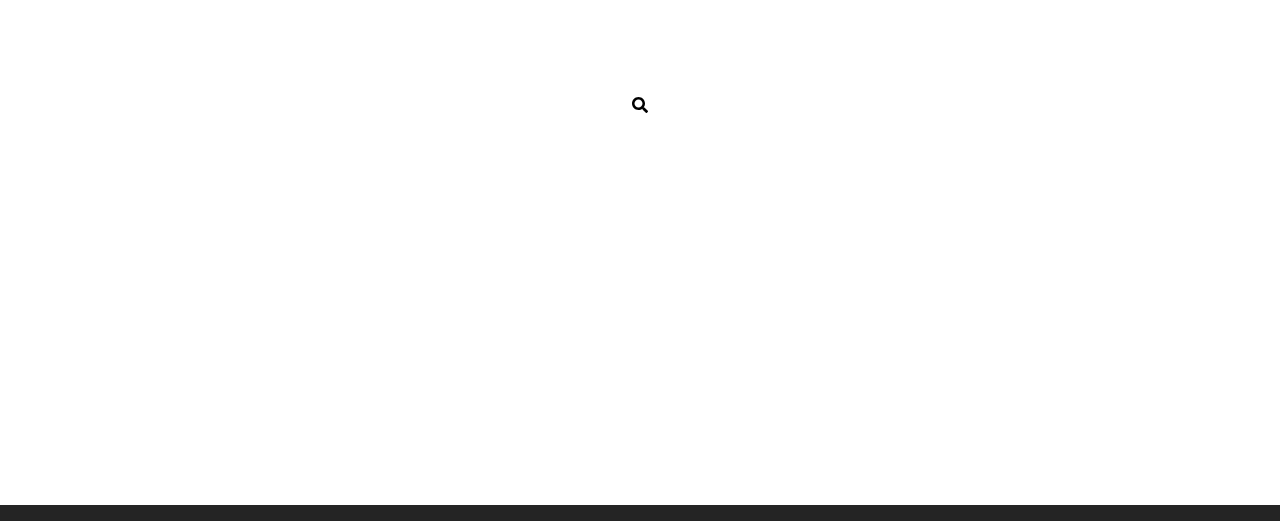
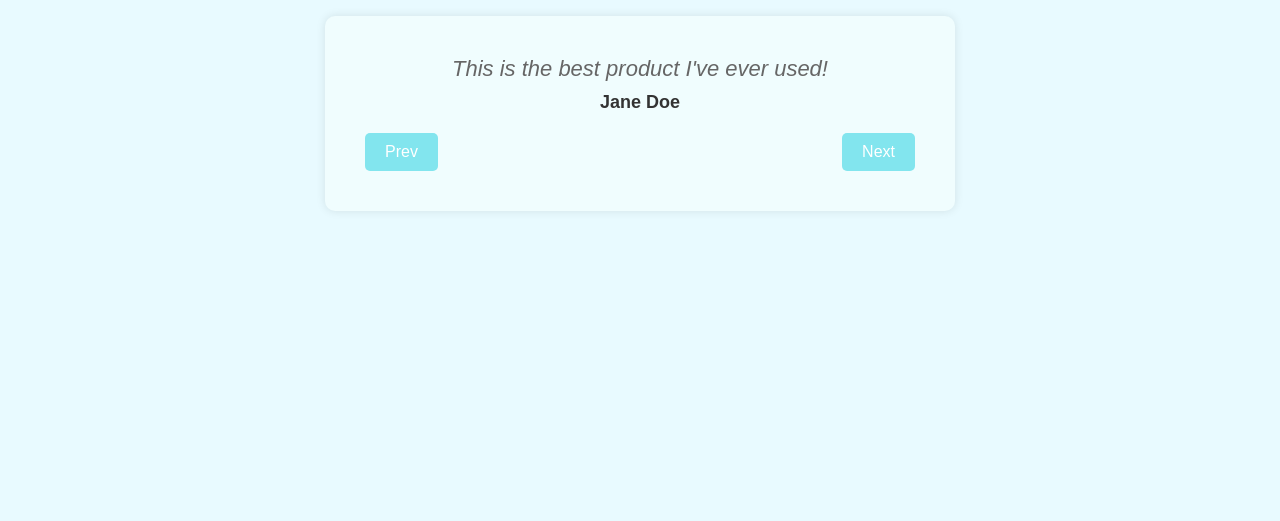
Before and after one commit to alaminuixd/react-projects-2025, a React (Vite) app: page / in a window 1280 px wide. Shown: the part 295-816 px from the top of the page. Built offline with nearby package versions, Linux system fonts and the light colour scheme; a web font is replaced by a local one.

Commit message:
basic testimonial slider

```diff
--- a/src/App.jsx
+++ b/src/App.jsx
@@ -1,16 +1,18 @@
 import React from "react";
-import "./index.css";
-import HiddenSearchBar from "./components/hidden-search-bar/HiddenSearchBar";
+/* import "./index.css"; */
+
+// import HiddenSearchBar from "./components/hidden-search-bar/HiddenSearchBar";
 // import ToggleBackgroundColor from "./components/toggle-background/ToggleBackgroundColor";
 // import Calculator from "./components/calculator/Calculator";
 // import Meals from "./components/meals/Meals";
 // import Counter from "./components/counter/Counter";
 // import Todos from "./components/todos/Todos";
+import Testimonials from "./components/testamonails/testimonials";
 
 function App() {
   return (
     <div>
-      <HiddenSearchBar />
+      <Testimonials />
     </div>
   );
 }
--- /dev/null
+++ b/src/components/testamonails/Testimonials.css
@@ -0,0 +1,107 @@
+body {
+  display: flex;
+  justify-content: center;
+  align-items: center;
+  height: 100vh;
+  background-color: #e8faff;
+}
+
+.testimonials {
+  width: 550px; /* Default width for larger screens */
+  margin: 0 auto;
+  text-align: center;
+  font-family: sans-serif;
+  border-radius: 10px;
+  padding: 40px;
+  box-shadow: 0 0 10px rgba(0, 0, 0, 0.1);
+  background-color: #f0fdfe;
+}
+
+.testimonials-quote {
+  font-size: 22px;
+  font-style: italic;
+  margin-bottom: 10px;
+  color: #666;
+}
+
+.testimonials-author {
+  font-size: 18px;
+  font-weight: bold;
+  margin-bottom: 20px;
+  color: #333;
+}
+
+.testimonials-nav {
+  display: flex;
+  justify-content: space-between;
+}
+
+.testimonials-nav button {
+  padding: 10px 20px;
+  border: none;
+  background-color: #82e5ee;
+  color: #fff;
+  font-size: 16px;
+  cursor: pointer;
+  border-radius: 5px;
+  transition: background-color 0.3s;
+}
+
+.testimonials-nav button:hover {
+  background-color: #037680;
+}
+
+.testimonials-nav button:active {
+  transform: scale(0.95);
+}
+
+/* @media screen and (max-width: 199px) {
+  .testimonials {
+    width: 150px;
+  }
+}
+@media screen and (max-width: 399px) and (max-width: 200px) {
+  .testimonials {
+    width: 300px;
+  }
+}
+
+@media screen and (max-width: 549px) and (min-width: 400px) {
+  .testimonials {
+    width: 400px;
+  }
+}
+
+@media screen and (max-width: 749px) and (min-width: 600px) {
+  .testimonials {
+    width: 400px;
+  }
+} */
+
+/* For screens smaller than 600px (mobile devices) */
+@media screen and (max-width: 599px) {
+  .testimonials {
+    width: 100%; /* Full width on mobile */
+  }
+}
+
+/* For screens between 600px and 899px (tablets) */
+@media screen and (min-width: 600px) and (max-width: 899px) {
+  .testimonials {
+    width: 80%; /* 80% width on tablets */
+  }
+}
+
+/* For screens between 900px and 1199px (small desktops) */
+@media screen and (min-width: 900px) and (max-width: 1199px) {
+  .testimonials {
+    width: 70%; /* 70% width on small desktops */
+  }
+}
+
+/* For screens larger than 1200px (large desktops) */
+@media screen and (min-width: 1200px) {
+  .testimonials {
+    max-width: 550px; /* 60% width on large desktops */
+  }
+}
--- /dev/null
+++ b/src/components/testamonails/Testimonials.jsx
@@ -0,0 +1,58 @@
+import React, { useEffect, useState } from "react";
+
+import "./Testimonials.css";
+
+const testimonialData = [
+  {
+    quote: "This is the best product I've ever used!",
+    author: "Jane Doe",
+  },
+  {
+    quote: "I highly recommend this product to everyone!",
+    author: "John Smith",
+  },
+  {
+    quote: "This product has completely changed my life!",
+    author: "Bob Johnson",
+  },
+];
+function Testimonials() {
+  const [currentIndex, setCurrentIndex] = useState(0);
+  const [testimonials, setTestimonials] = useState([]);
+  useEffect(() => {
+    setTestimonials((prev) => [...prev, ...testimonialData]);
+  }, []);
+
+  // handler functions
+  const handlePrevClick = (e) => {
+    setCurrentIndex(
+      (currentIndex + testimonials.length - 1) % testimonials.length
+    );
+  };
+  //setCurrentIndex((currentIndex + testimonials.length -1) % testimonials.length);
+  const handleNextClick = (e) => {
+    setCurrentIndex((currentIndex + 1) % testimonials.length);
+  };
+  return (
+    <div className="testimonials">
+      {testimonials.length > 0 ? (
+        <>
+          <div className="testimonials-quote">
+            {testimonials[currentIndex].quote}
+          </div>
+          <div className="testimonials-author">
+            {testimonials[currentIndex].author}
+          </div>
+        </>
+      ) : (
+        <h1>Not found</h1>
+      )}
+      <div className="testimonials-nav">
+        <button onClick={handlePrevClick}>Prev</button>
+        <button onClick={handleNextClick}>Next</button>
+      </div>
+    </div>
+  );
+}
+
+export default Testimonials;
--- a/src/index.css
+++ b/src/index.css
@@ -5,9 +5,9 @@
 }
 
 body {
-  background: #242424;
+  /*   background: #242424;
   display: flex;
   justify-content: center;
-  align-items: center;
+  align-items: center; */
   font-family: "Poppins", Arial, Helvetica, sans-serif;
 }
```
Also changed, not shown: src/components/testamonails/Trash/TestimonialsTrash.jsx (added, +65 -0 lines).
